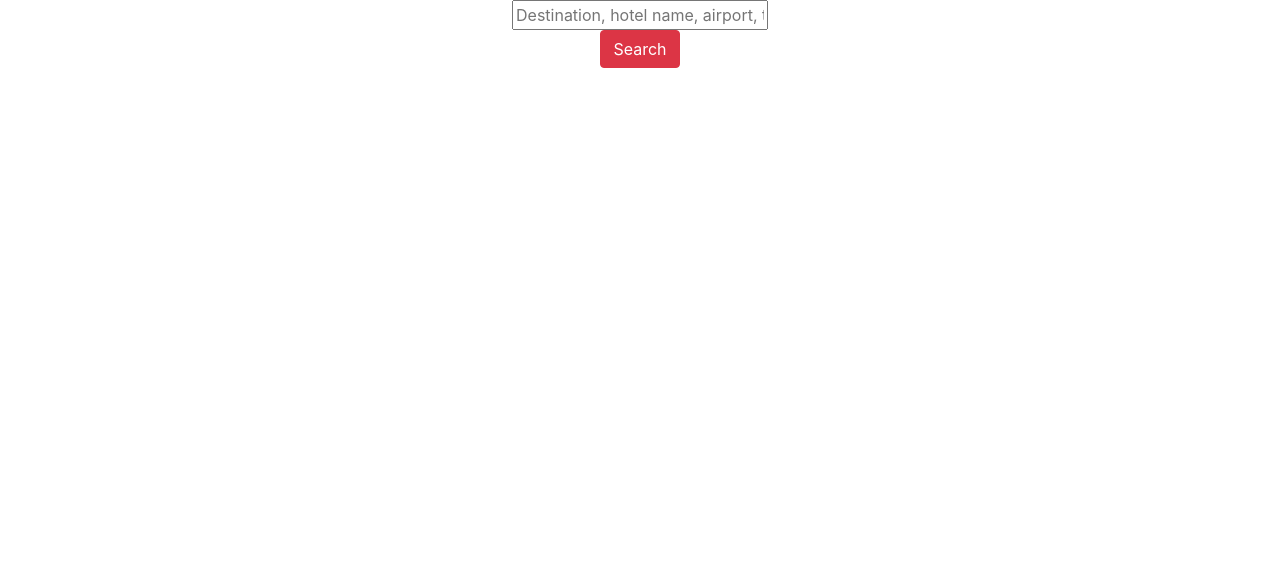
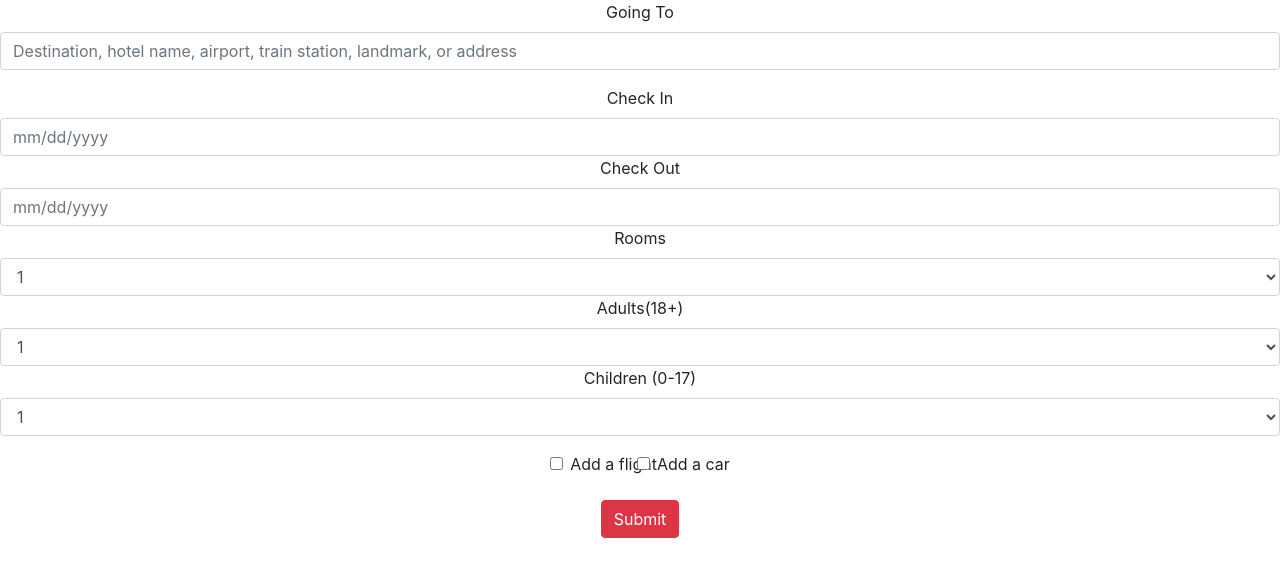
Before and after one commit to pakjoonhee/CheapFlights, a React (Create React App) app: page / in a window 1280 px wide. Shown: the top 576 px of the page. Built offline with nearby package versions, Linux system fonts and the light colour scheme.

Commit message:
basics all working

```diff
--- a/src/App.js
+++ b/src/App.js
@@ -1,7 +1,7 @@
 import React, { Component } from 'react';
 import logo from './logo.svg';
 import './App.css';
-import { Button } from 'reactstrap';
+import { Button, Form, FormGroup, Input, option, Label } from 'reactstrap';
 
 class App extends Component {
   state = {
@@ -24,16 +24,70 @@ class App extends Component {
   render() {
     return (
       <div className="App">
-        <form>
-          <input
-            name="goingTo"
-            placeHolder="Destination, hotel name, airport, train station, landmark, or address"
-            value={this.state.goingTo}
-            onChange={e => this.change(e)}
-          />
+        <Form>
+          <FormGroup>
+            <Label for="goingTo">Going To</Label>
+            <Input
+              name="goingTo"
+              placeHolder="Destination, hotel name, airport, train station, landmark, or address"
+              value={this.state.goingTo}
+              onChange={e => this.change(e)}
+            />
+          </FormGroup>
+          <FormGroup>
+            <Label for="goingTo">Check In</Label>
+
+            <Input
+              name="checkIn"
+              placeHolder="mm/dd/yyyy"
+              value={this.state.goingTo}
+              onChange={e => this.change(e)}
+            />
+            <Label for="Check Out">Check Out</Label>
+            <Input
+              name="checkOut"
+              placeHolder="mm/dd/yyyy"
+              value={this.state.goingTo}
+              onChange={e => this.change(e)}
+            />
+            <Label>Rooms</Label>
+            <Input type="select" name="select" id="exampleSelect">
+              <option>1</option>
+              <option>2</option>
+              <option>3</option>
+              <option>4</option>
+              <option>5</option>
+            </Input>
+            <Label>Adults(18+)</Label>
+            <Input type="select" name="select" id="exampleSelect">
+              <option>1</option>
+              <option>2</option>
+              <option>3</option>
+              <option>4</option>
+              <option>5</option>
+            </Input>
+            <Label>Children (0-17)</Label>
+            <Input type="select" name="select" id="exampleSelect">
+              <option>1</option>
+              <option>2</option>
+              <option>3</option>
+              <option>4</option>
+              <option>5</option>
+            </Input>
+          </FormGroup>
+          <FormGroup check>
+            <Label check>
+              <Input type="checkbox" />{' '}
+              Add a flight
+            </Label>
+            <Label check>
+              <Input type="checkbox" />{' '}
+              Add a car
+            </Label>
+          </FormGroup>
         <br />
-        <Button color="danger">Search</Button>
-        </form>
+        <Button color="danger">Submit</Button>
+        </Form>
       </div>
     );
   }
```
